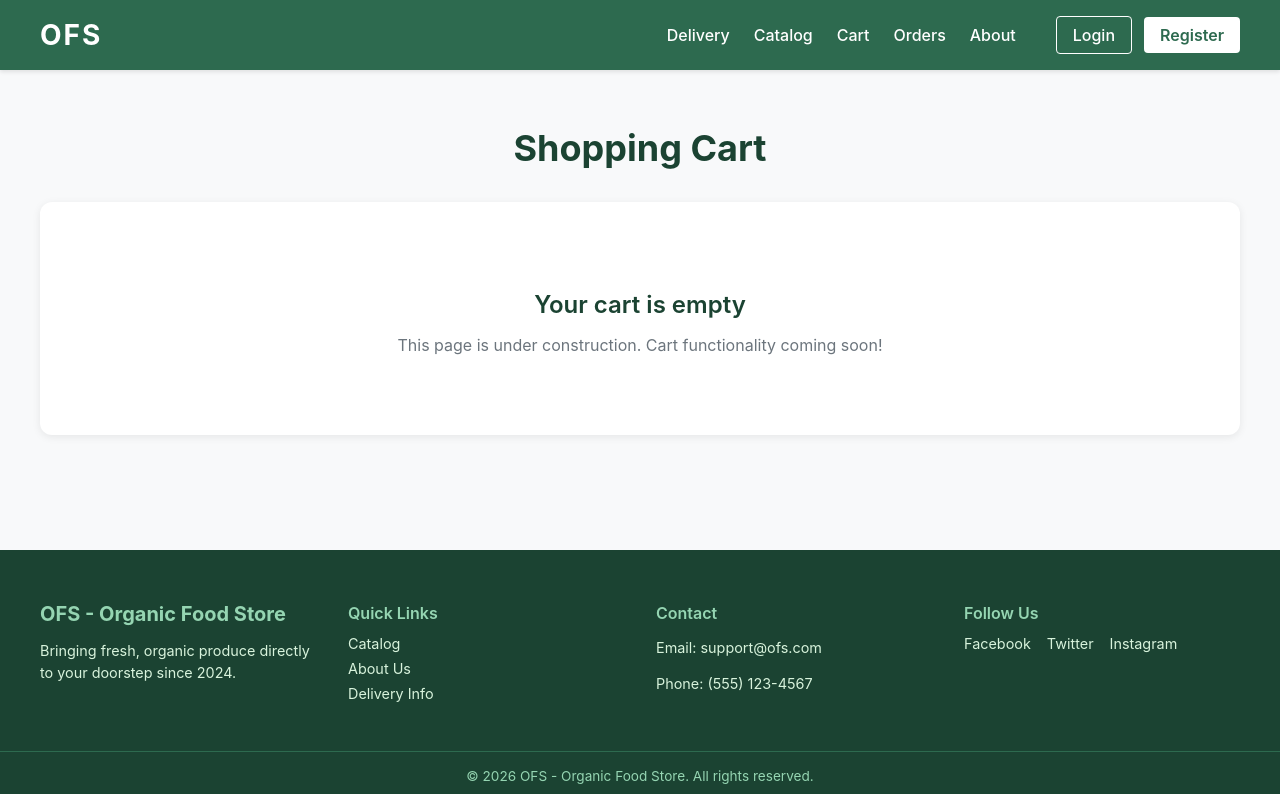
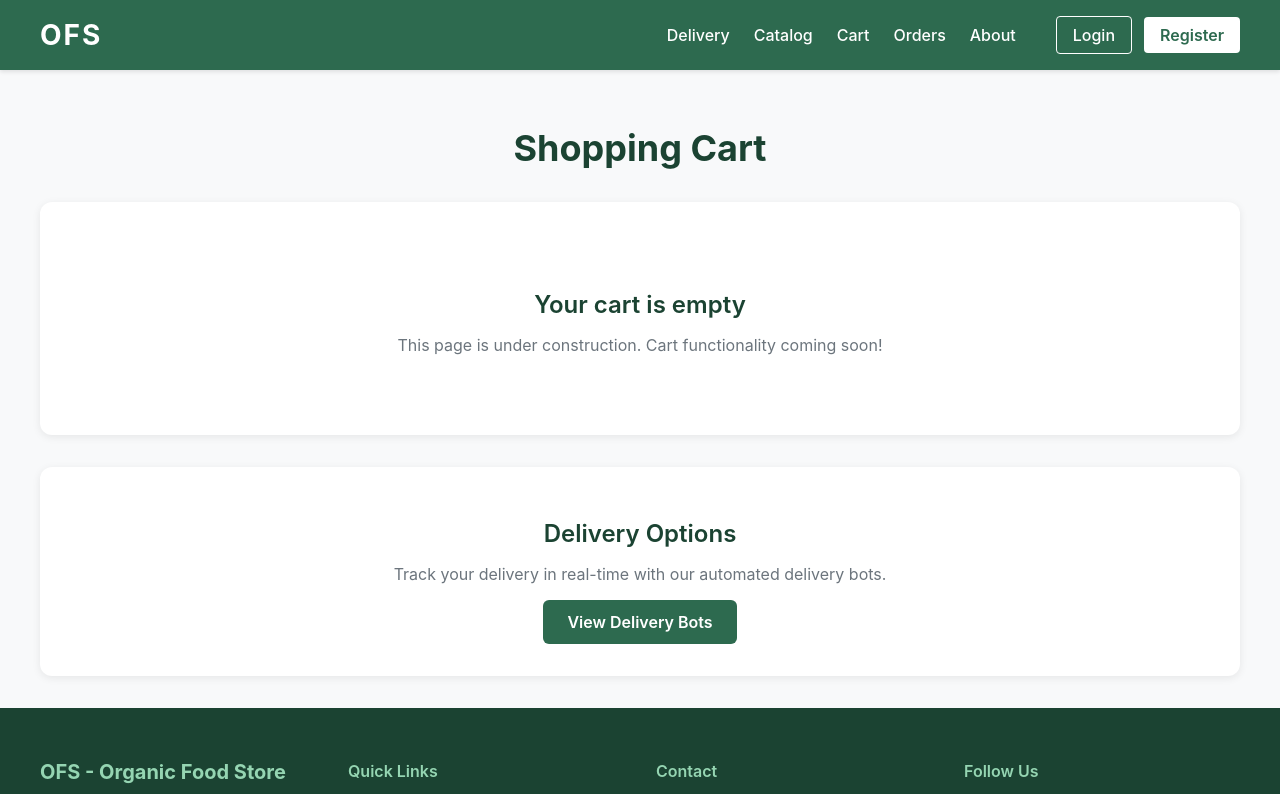
Before and after one commit to basnets24/git-groceries, a React (Create React App) app in the folder frontend/: page /cart in a window 1280 px wide. Shown: the top 794 px of the page. Built offline with nearby package versions, Linux system fonts and the light colour scheme.

Commit message:
delievery bot page

```diff
--- a/frontend/src/pages/Cart.tsx
+++ b/frontend/src/pages/Cart.tsx
@@ -1,4 +1,5 @@
 import React from "react";
+import { Link } from "react-router-dom";
 import Navbar from "../components/Navbar";
 import Footer from "../components/Footer";
 
@@ -14,6 +15,16 @@ const Cart: React.FC = () => {
             <p style={styles.subtext}>
               This page is under construction. Cart functionality coming soon!
             </p>
+          </div>
+
+          <div style={styles.deliverySection}>
+            <h2 style={styles.deliverySectionTitle}>Delivery Options</h2>
+            <p style={styles.deliveryText}>
+              Track your delivery in real-time with our automated delivery bots.
+            </p>
+            <Link to="/delivery-bots" style={styles.deliveryBotsLink}>
+              View Delivery Bots
+            </Link>
           </div>
         </div>
       </main>
@@ -61,6 +72,35 @@ const styles: { [key: string]: React.CSSProperties } = {
     fontSize: "1rem",
     color: "#6c757d",
   },
+  deliverySection: {
+    marginTop: "2rem",
+    padding: "2rem",
+    backgroundColor: "#ffffff",
+    borderRadius: "12px",
+    boxShadow: "0 2px 8px rgba(0, 0, 0, 0.08)",
+    textAlign: "center",
+  },
+  deliverySectionTitle: {
+    fontSize: "1.5rem",
+    fontWeight: 600,
+    color: "#1b4332",
+    marginBottom: "0.75rem",
+  },
+  deliveryText: {
+    fontSize: "1rem",
+    color: "#6c757d",
+    marginBottom: "1rem",
+  },
+  deliveryBotsLink: {
+    display: "inline-block",
+    backgroundColor: "#2d6a4f",
+    color: "#ffffff",
+    padding: "0.75rem 1.5rem",
+    borderRadius: "6px",
+    textDecoration: "none",
+    fontWeight: 600,
+    fontSize: "1rem",
+  },
 };
 
 export default Cart;
--- a/frontend/src/pages/Home.tsx
+++ b/frontend/src/pages/Home.tsx
@@ -268,6 +268,26 @@ const styles: { [key: string]: React.CSSProperties } = {
     fontWeight: 600,
     color: "#2d6a4f",
   },
+  deliveryBotsSection: {
+    padding: "4rem 1rem",
+    backgroundColor: "#ffffff",
+    textAlign: "center",
+  },
+  deliveryBotsText: {
+    fontSize: "1.1rem",
+    color: "#6c757d",
+    marginBottom: "1.5rem",
+  },
+  deliveryBotsButton: {
+    display: "inline-block",
+    backgroundColor: "#2d6a4f",
+    color: "#ffffff",
+    padding: "1rem 2rem",
+    borderRadius: "6px",
+    textDecoration: "none",
+    fontWeight: 600,
+    fontSize: "1rem",
+  },
 };
 
 export default Home;
```
